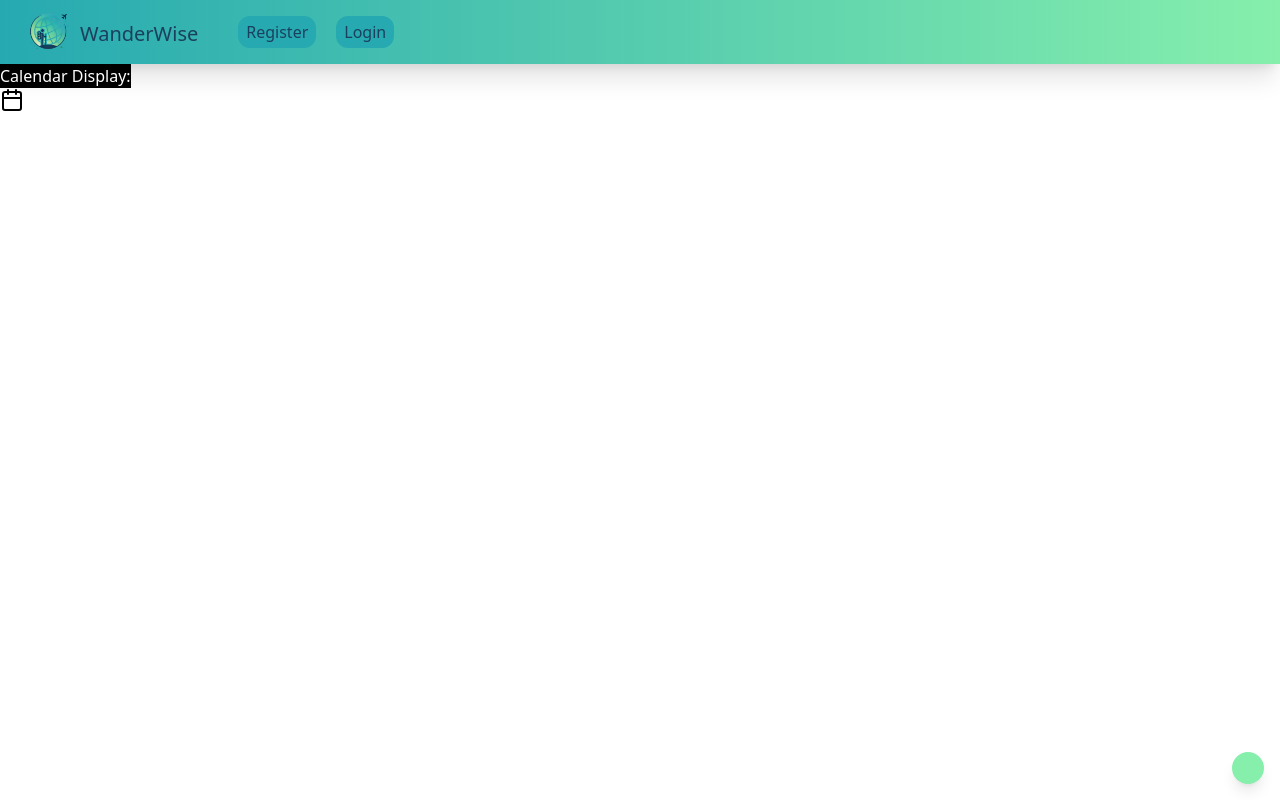
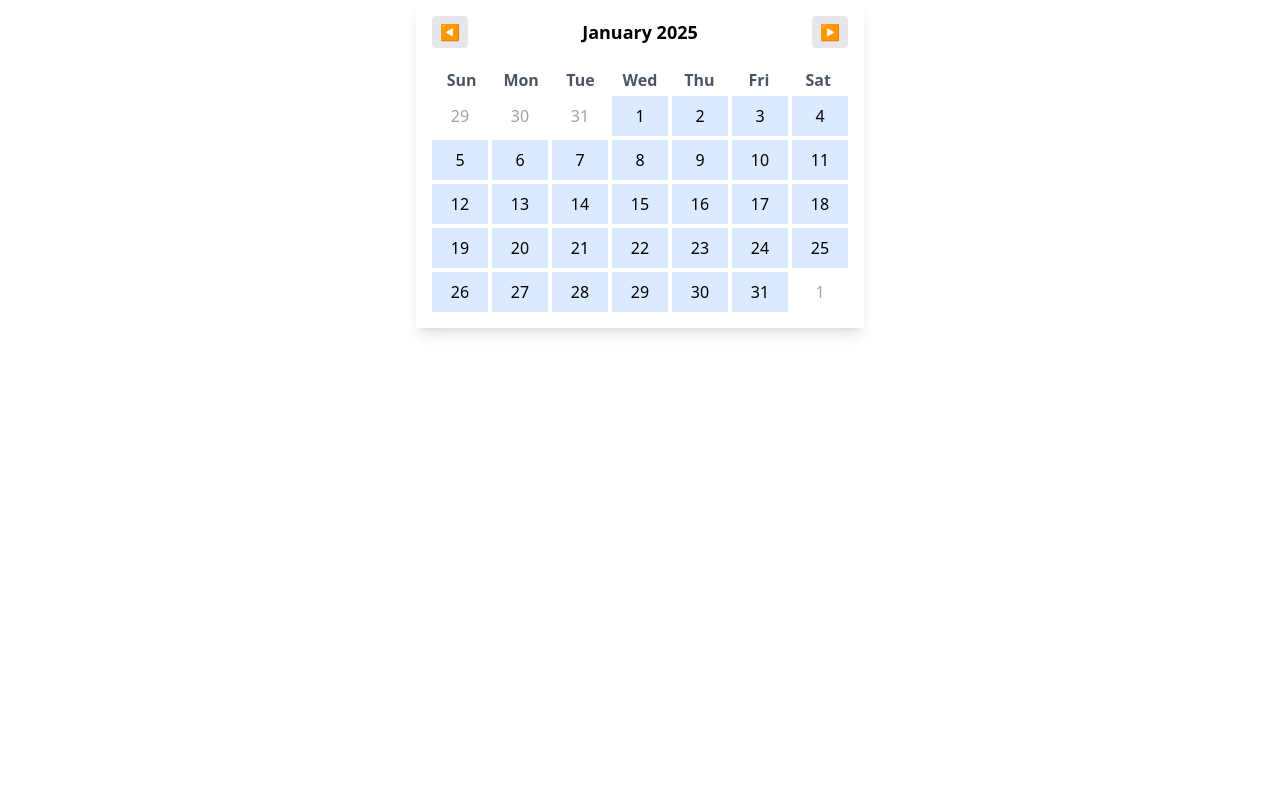
Before and after one commit to ManuelLouro/wanderwise, a React (Vite) app in the folder client/: page /calendar in a window 1280 px wide. Built offline with nearby package versions, Linux system fonts and the light colour scheme; what tailwind-hamburgers would draw is missing.

Commit message:
calendar

```diff
--- a/client/src/pages/Calendar.tsx
+++ b/client/src/pages/Calendar.tsx
@@ -1,26 +1,37 @@
-import Calendar2 from "../components/reactcalendar.tsx"
-import { NavBar } from "../components/ui/navbar.tsx"
-import FixedButton from "../components/fixedbutton.tsx";
-import { Calendar } from "lucide-react";
-import { BrowserRouter as Router, Routes, Route, Link, useNavigate } from "react-router-dom";
-import { CalendarProps } from "../components/ui/calendar.tsx";
+import { useState } from "react";
+import { format, startOfMonth, endOfMonth, startOfWeek, endOfWeek, add, sub, eachDayOfInterval } from "date-fns";
 
-const CalendarPage:React.FC = () => {
-    const handleClick = () => {
-        console.log('Hamburger button clicked');
-      };
+const Calendar = () => {
+  const [currentDate, setCurrentDate] = useState(new Date());
 
-    return (
-        <>
-        <NavBar></NavBar>
-        <div className="flex">
-            <div>
-                <h1 className=" bg-black text-white"> Calendar Display: </h1>
-            <Calendar></Calendar>
-            </div>
-        <FixedButton onClick={handleClick}></FixedButton>
-        </div>
-        </>
-    )
-}
-export default CalendarPage
+  const start = startOfWeek(startOfMonth(currentDate));
+  const end = endOfWeek(endOfMonth(currentDate));
+  const days = eachDayOfInterval({ start, end });
+
+  return (
+    <div className="max-w-md mx-auto p-4 bg-white rounded-lg shadow-lg">
+      <div className="flex justify-between items-center mb-4">
+        <button onClick={() => setCurrentDate(sub(currentDate, { months: 1 }))} className="px-2 py-1 bg-gray-200 rounded">◀</button>
+        <h2 className="text-lg font-bold">{format(currentDate, "MMMM yyyy")}</h2>
+        <button onClick={() => setCurrentDate(add(currentDate, { months: 1 }))} className="px-2 py-1 bg-gray-200 rounded">▶</button>
+      </div>
+      <div className="grid grid-cols-7 text-center font-semibold text-gray-600">
+        {["Sun", "Mon", "Tue", "Wed", "Thu", "Fri", "Sat"].map(day => (
+          <div key={day} className="py-1">{day}</div>
+        ))}
+      </div>
+      <div className="grid grid-cols-7 gap-1">
+        {days.map(day => (
+          <div
+            key={day.toString()}
+            className={`p-2 text-center rounded-lg ${format(day, "MM") !== format(currentDate, "MM") ? "text-gray-400" : "bg-blue-100"}`}
+          >
+            {format(day, "d")}
+          </div>
+        ))}
+      </div>
+    </div>
+  );
+};
+
+export default Calendar;
```
